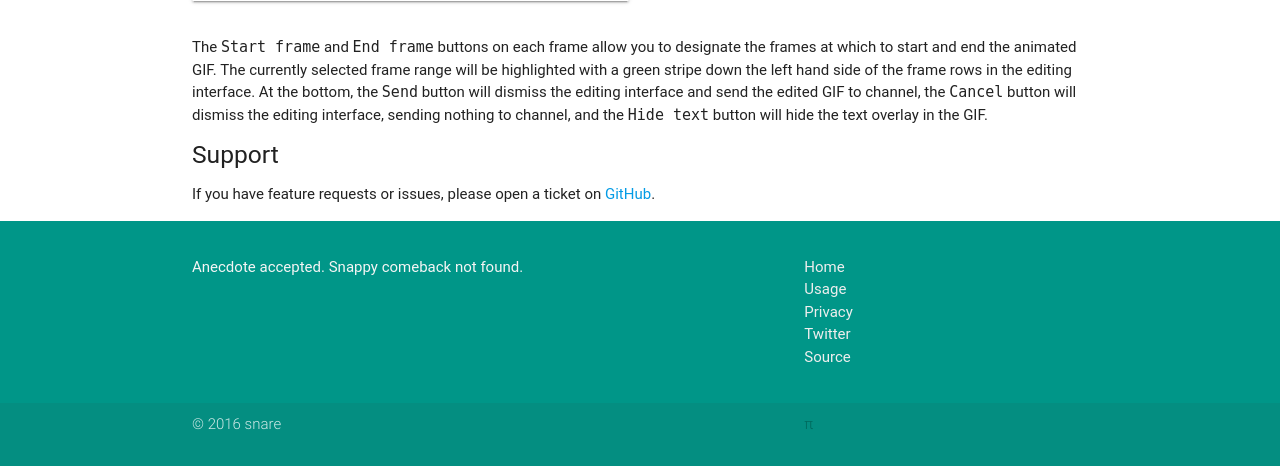
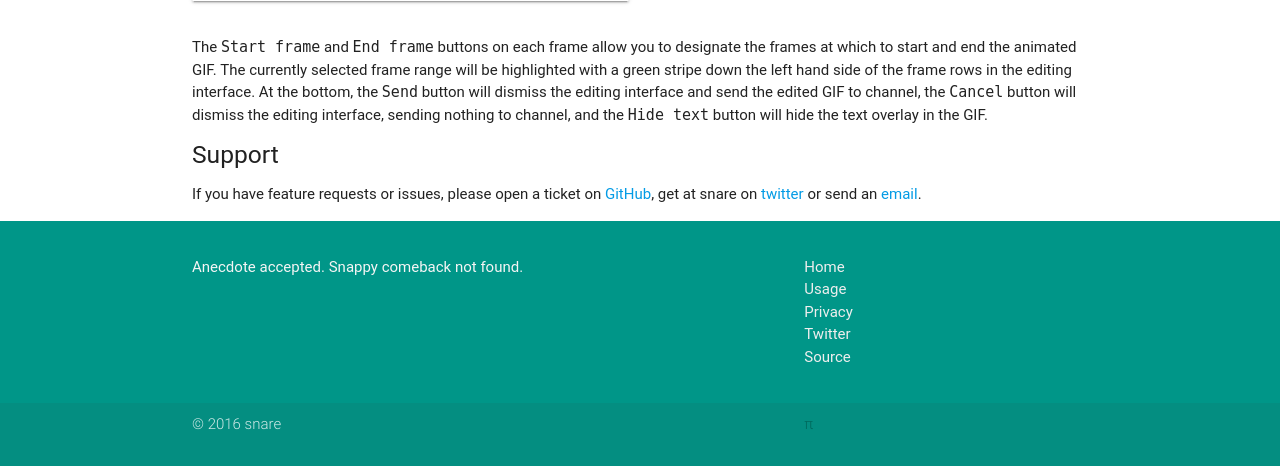
Before and after one commit to snare/humorbot, a Flask app: page /usage in a window 1280 px wide. Shown: the part 3938-4404 px from the top of the page. Run offline with Flask 2, Linux system fonts and the light colour scheme; some libraries are stand-ins or nearby versions; some web fonts are replaced.

Commit message:
Add email and twitter to support page

```diff
--- a/humorbot/templates/usage.html
+++ b/humorbot/templates/usage.html
@@ -159,7 +159,7 @@
     <p>The <code>Start frame</code> and <code>End frame</code> buttons on each frame allow you to designate the frames at which to start and end the animated GIF. The currently selected frame range will be highlighted with a green stripe down the left hand side of the frame rows in the editing interface. At the bottom, the <code>Send</code> button will dismiss the editing interface and send the edited GIF to channel, the <code>Cancel</code> button will dismiss the editing interface, sending nothing to channel, and the <code>Hide text</code> button will hide the text overlay in the GIF.</p>
 
     <h5>Support</h5>
-    <p>If you have feature requests or issues, please open a ticket on <a href="https://github.com/snare/humorbot/issues">GitHub</a>.</p>
+    <p>If you have feature requests or issues, please open a ticket on <a href="https://github.com/snare/humorbot/issues">GitHub</a>, get at snare on <a href="https://twitter.com/snare">twitter</a> or send an <a href="mailto:humorbot@ho.ax">email</a>.</p>
   </div>
 </section>
 {% endblock %}
```
